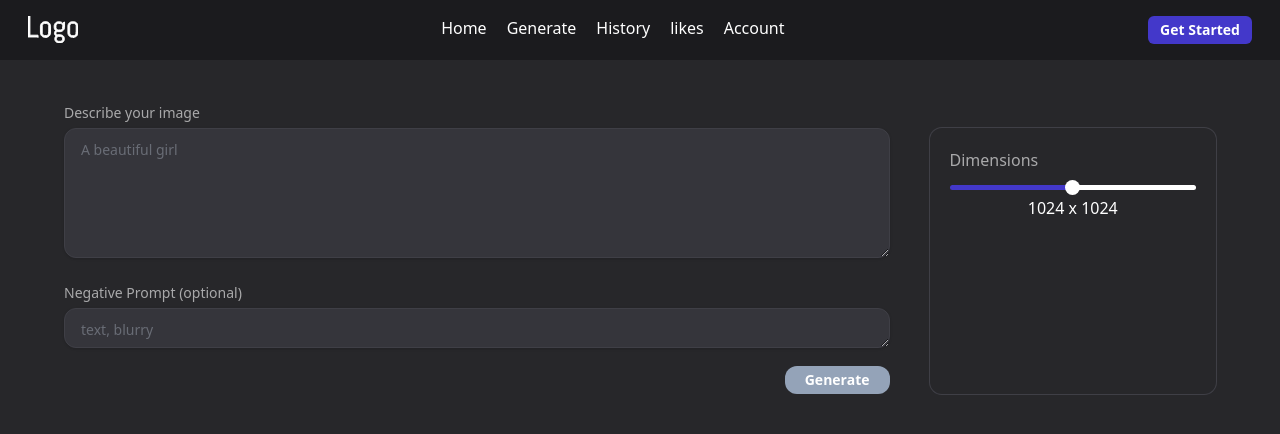
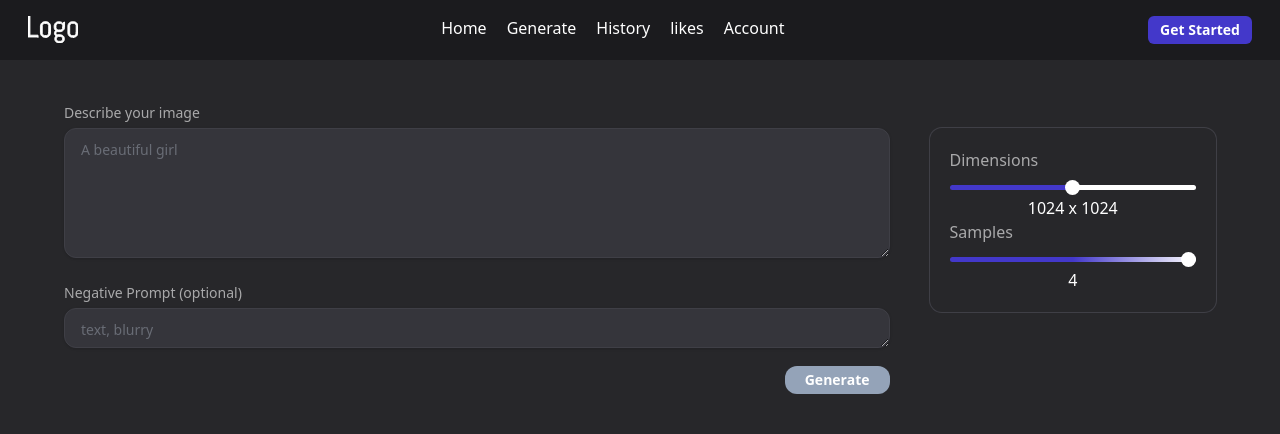
Before and after one commit to masudpro121/bigsaudi-image-generate, a Next.js app: page / in a window 1280 px wide. Shown: the top 434 px of the page. Built offline with nearby package versions, Linux system fonts and the light colour scheme.

Commit message:
samples range

```diff
--- a/src/components/Generate/Generate.js
+++ b/src/components/Generate/Generate.js
@@ -2,6 +2,7 @@ import React, { useEffect, useRef, useState } from "react";
 import styles from './generate.module.css'
 function Generate() {
   const [dimension, setDimension] = useState(2)
+  const [sample, setSample] = useState(4)
   const [negativePrompt, setNegativePrompt] = useState('')
   const [prompt, setPrompt] = useState('')
   const [inprogress, setInprogress] = useState(false)
@@ -13,10 +14,15 @@ function Generate() {
     {width:'896', height:'1088'},
     {width:'768', height:'1152'},
   ]
-  const slider1 = useRef('slider')
-  if(slider1.current.style){
+  const range1 = useRef('range1')
+  const range2 = useRef('range2')
+  if(range1.current.style){
     const percentage = (100/(dimensions.length-1))*(dimension)
-    slider1.current.style.background = `linear-gradient(to right, #373296 0%, #373296 ${percentage}%, #fff ${percentage}%, white 100%)`
+    range1.current.style.background = `linear-gradient(to right, #373296 0%, #373296 ${percentage}%, #fff ${percentage}%, white 100%)`
+  }
+  if(range2.current.style){
+    const percentage = 33*(sample-1)
+    range2.current.style.background = `linear-gradient(to right, #373296 0%, #373296 ${percentage}%, #fff ${percentage}%, white 100%)`
   }
 
   const generateImage = () =>{
@@ -66,14 +72,22 @@ function Generate() {
       </div>
 
       {/* Settings Part  */}
-      <div className="w-2/6  ring-1 ring-zinc-700 p-5 rounded-xl mt-7">
-        <div className="slidecontainer">
-          <label htmlFor="dimensions" className="opacity-60" > Dimensions </label>
-          <input id="dimension" ref={slider1} type="range" min="0" max={dimensions.length-1} value={dimension}
+      <div className="w-2/6  ring-1 ring-zinc-700 p-5 rounded-xl mt-7 h-full">
+        <div >
+          <label htmlFor="dimension" className="opacity-60" > Dimensions </label>
+          <input id="dimension" ref={range1} type="range" min="0" max={dimensions.length-1} value={dimension}
             className={`${styles.slider} `}
             onChange={e=>setDimension(e.target.value)}
           />
           <p className="text-center">{dimensions[dimension].width} x {dimensions[dimension].height}</p>
+        </div>
+        <div >
+          <label htmlFor="sample" className="opacity-60" > Samples </label>
+          <input id="sample" ref={range2} type="range" min="1" max="4" value={sample}
+            className={`${styles.slider} ${styles.slider2} `}
+            onChange={e=>setSample(e.target.value)}
+          />
+          <p className="text-center">{sample}</p>
         </div>
       </div>
     </div>
--- a/src/components/Generate/generate.module.css
+++ b/src/components/Generate/generate.module.css
@@ -9,7 +9,9 @@
   transition: background 450ms ease-in;
   cursor: pointer;
 }
-
+.slider2 {
+  background: linear-gradient(to right, var(--btn-color) 0%, var(--btn-color) 50%, #fff 100%, #fff 100%);
+}
 .slider::-webkit-slider-thumb {
   -webkit-appearance: none;
   appearance: none;
```
